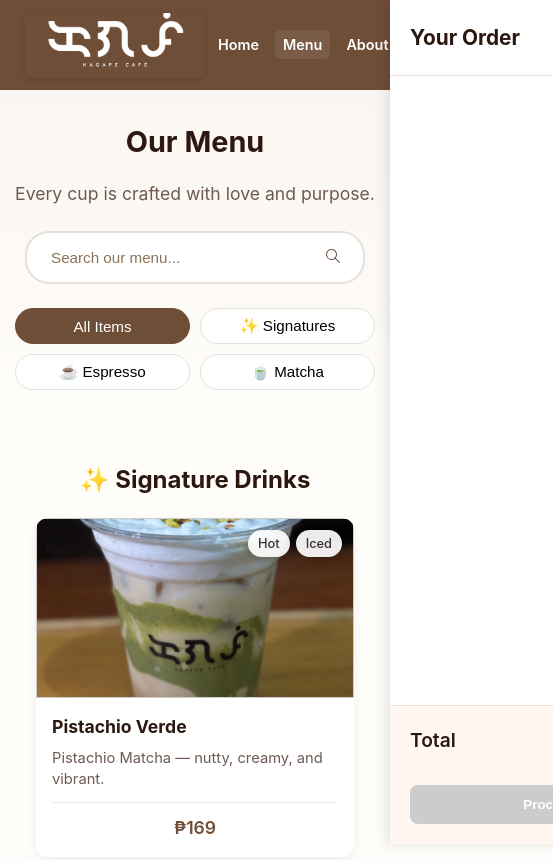
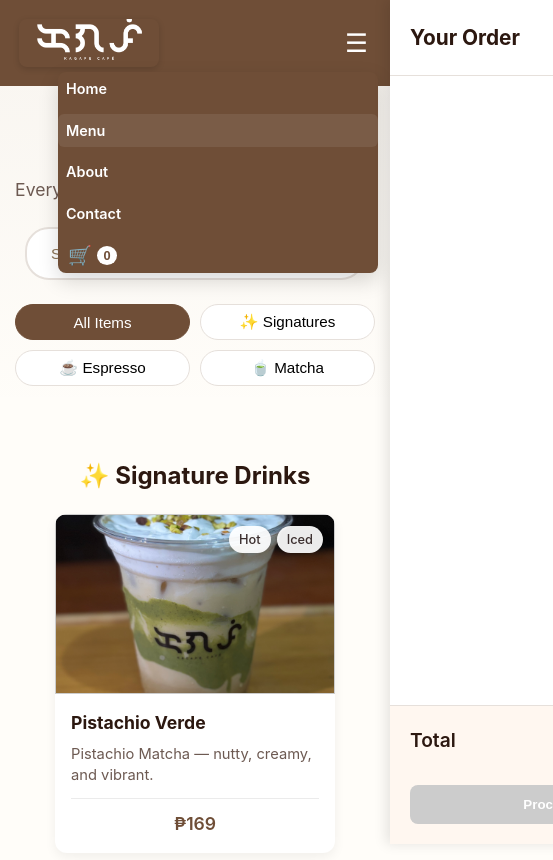
Before and after one commit to engrkrbagagnan-byte/kagape-cafe, a plain HTML site: page menu.html in a window 390 px wide. Shown: the top 860 px of the page, 553 px wide, since content can reach past the window. Drawn offline with Linux system fonts and the light colour scheme.

Commit message:
commit changes to website files

```diff
--- a/menu.html
+++ b/menu.html
@@ -15,7 +15,8 @@
           <span class="visually-hidden">Kagape Café</span>
         </a>
       </h1>
-      <ul class="nav-links">
+      <button class="hamburger" id="navToggle" aria-label="Toggle navigation" aria-expanded="false">☰</button>
+      <ul class="nav-links" id="mainNav">
         <li><a href="index.html">Home</a></li>
         <li><a href="menu.html" class="active">Menu</a></li>
         <li><a href="about.html">About</a></li>
--- a/style.css
+++ b/style.css
@@ -46,6 +46,99 @@ body {
   object-position: center; /* Center the image within its container */
   border-radius: 8px;
   box-shadow: 0 2px 6px rgba(0, 0, 0, 0.15);
+}
+
+/* Responsive helpers: mobile-first */
+/* Make images and containers fluid by default */
+img { max-width: 100%; height: auto; display: block; }
+
+/* Hamburger button (hidden on larger screens) */
+.hamburger {
+  display: none;
+  background: none;
+  border: none;
+  color: #fff;
+  font-size: 1.6rem;
+  cursor: pointer;
+  padding: 8px;
+}
+
+/* Mobile navigation - hidden by default and shown when .open is active */
+.nav-links {
+  list-style: none;
+  margin: 0;
+  padding: 0;
+  display: flex;
+  gap: 14px;
+  align-items: center;
+}
+
+/* Mobile-first layout adjustments */
+@media (max-width: 900px) {
+  /* Reduce header height and logo size */
+  .nav-bar { padding: 8px 14px; height: auto; }
+  .brand-logo { height: 48px; width: 140px; }
+  .nav-links { gap: 10px; }
+}
+
+/* For small tablets and phones: collapse nav into hamburger */
+@media (max-width: 700px) {
+  .hamburger { display: inline-flex; align-items: center; }
+
+  .nav-bar { align-items: center; }
+
+  /* Hide the regular nav links until toggled */
+  .nav-links {
+    position: absolute;
+    top: 72px;
+    right: 12px;
+    background: #6f4e37;
+    flex-direction: column;
+    align-items: flex-end;
+    padding: 10px;
+    border-radius: 8px;
+    display: none;
+    width: calc(100% - 40px);
+    max-width: 320px;
+    box-shadow: 0 8px 20px rgba(0,0,0,0.15);
+  }
+
+  .nav-links.open { display: flex; }
+
+  .nav-links li { width: 100%; }
+  .nav-links a { display: block; width: 100%; padding: 10px 12px; }
+}
+
+/* Make hero section use a smaller min-height on small devices */
+@media (max-width: 900px) {
+  .hero { min-height: 420px; }
+  .hero h1 { font-size: 2.2rem; }
+  .hero-sub { font-size: 1rem; }
+}
+
+/* Menu items and grid responsiveness */
+@media (max-width: 700px) {
+  .menu-grid { gap: 12px; padding: 0 12px; }
+  .menu-item, .preview-card { width: 100%; }
+  .item-image { height: 220px; }
+  .modal-body { display: block; padding: 16px; }
+  .modal-image img { height: auto; max-height: 320px; }
+  .modal-content { width: 96%; max-width: 640px; }
+}
+
+/* Cart sidebar becomes full-screen drawer on small devices */
+@media (max-width: 700px) {
+  .cart-sidebar {
+    width: 100%;
+    right: -100%;
+  }
+  .cart-sidebar.active { right: 0; }
+}
+
+/* Ensure form fields stack nicely on small screens */
+@media (max-width: 700px) {
+  .form-row { display: block; }
+  .form-row .form-group { width: 100%; }
 }
 
 .visually-hidden {
@@ -552,7 +645,8 @@ body {
 .preview-card {
   background: #fff7f0 !important;
   padding: 12px !important;
-  width: 280px !important;
+  max-width: 280px !important;
+  width: 100% !important;
   text-align: center !important;
   border-radius: 12px !important;
   display: block !important;
@@ -607,7 +701,8 @@ body {
 
 /* Menu items */
 .menu-item {
-  width: 280px;
+  max-width: 280px;
+  width: 100%;
   background: #fff;
   border-radius: 12px;
   padding: 0;
```
Also changed, not shown: about.html (+3 -2 lines), contact.html (+3 -2 lines), index.html (+2 -1 lines), script.js (+21 -0 lines).
